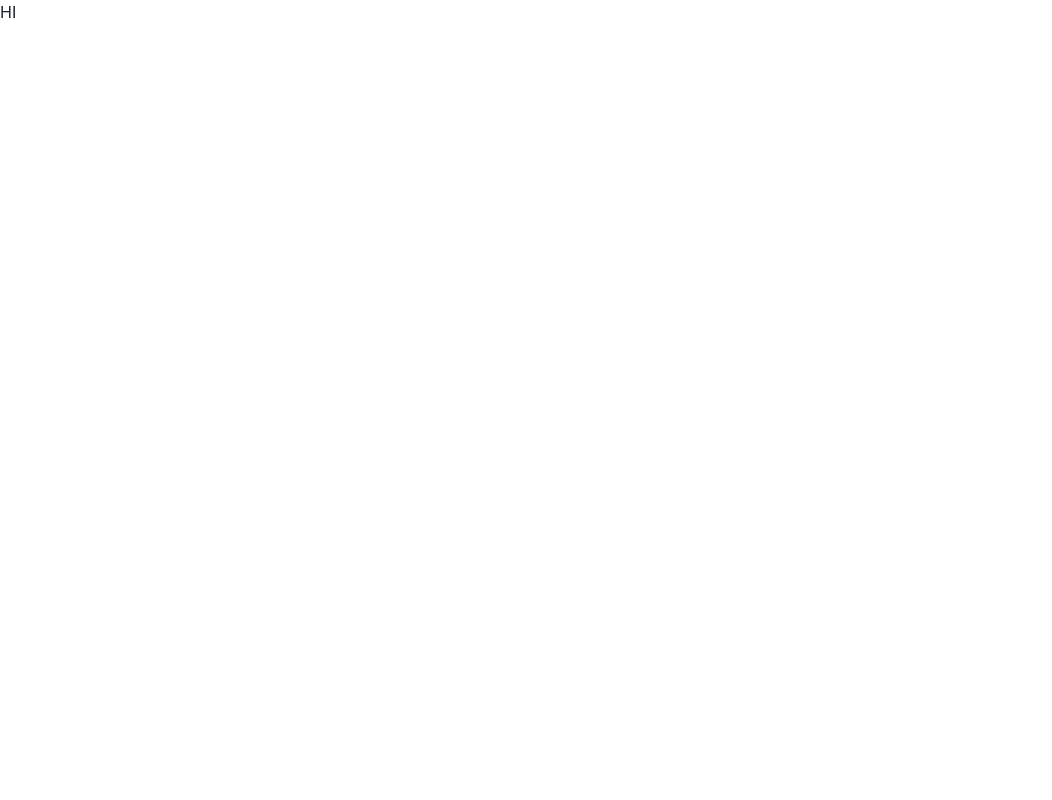
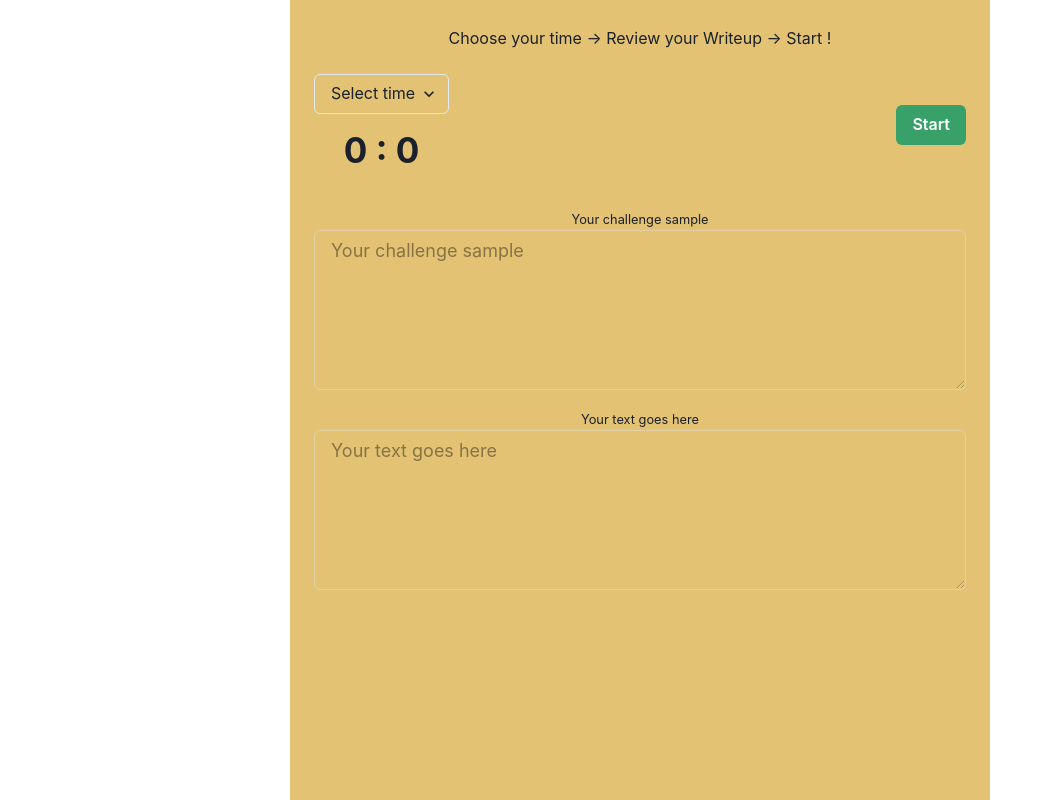
Before and after one commit to oreakinwole/simple-typing-skills, a Next.js app: page / in a window 1280 px wide. Shown: the whole page, without its empty margins (0-1052 px from the left). Built offline with nearby package versions, Linux system fonts and the light colour scheme.

Commit message:
feat: index page

```diff
--- a/pages/index.js
+++ b/pages/index.js
@@ -1,3 +1,152 @@
+import { Box, Button } from "@chakra-ui/react";
+import { useState } from "react";
+import { useTimer } from "react-timer-hook";
+import TextInput from "../components/TextInput";
+import Timer from "../components/Timer";
+import TimeUpModal from "../components/TimeUpModal";
+import homestyle from "../styles/Home.module.css";
+
 export default function Home() {
-  return <div>HI</div>;
+  const [isModalOpen, setIsModalOpen] = useState(false);
+  const [startTimeValue, setStartTimeValue] = useState(0);
+
+  const [writeUp, setWriteUp] = useState("");
+  const [userInput, setUserInput] = useState("");
+
+  let points = 0;
+  let totalAvailablePoints = writeUp ? writeUp.length : 0;
+
+  const challengeArray = writeUp ? writeUp.split(" ") : [];
+
+  const fmtTime = new Date();
+  fmtTime.setSeconds(fmtTime.getSeconds() + 60 * startTimeValue);
+
+  const {
+    minutes,
+    seconds,
+    isRunning,
+    // start: startTimer,
+    resume: resumeTimer,
+    pause: pauseTimer,
+    restart: restartTimer,
+  } = useTimer({
+    expiryTimestamp: fmtTime,
+    autoStart: false,
+    onExpire: () => {
+      console.info("IS EXPIREDDDDD");
+    },
+  });
+
+  const handleStartTest = () => {
+    if (startTimeValue) resumeTimer();
+  };
+
+  const handleResetTest = (tValue = startTimeValue) => {
+    const fmtTime2 = new Date();
+    fmtTime2.setSeconds(fmtTime2.getSeconds() + 60 * tValue);
+    restartTimer(fmtTime2);
+    pauseTimer();
+  };
+
+  const handleSubmitTest = () => {
+    handleResetTest();
+    calculateFinalScore();
+    setIsModalOpen(true);
+  };
+
+  const calculateFinalScore = () => {};
+
+  const handleWriteUpInput = (paragraph) => {
+    setWriteUp(paragraph);
+  };
+
+  // space key should add to this value
+  let currentIndex = 0;
+
+  // TODO::   Fix this function
+  const setAccumPoints = () => {
+    if (userInput.trim().split(" ").length === 1) {
+      // console.log(challengeArray[currentIndex].trim().toLocaleLowerCase());
+
+      userInput.trim().toLocaleLowerCase() ===
+        challengeArray[currentIndex].trim().toLocaleLowerCase() &&
+        (points += 1);
+      console.info("YOUR POINT SO FAR", points);
+      return;
+    }
+
+    userInput.trim().toLocaleLowerCase() ===
+      challengeArray[currentIndex].trim().toLocaleLowerCase() && (points += 1);
+
+    if (
+      userInput.trim().split(" ")[currentIndex].toLocaleLowerCase() ===
+      challengeArray[currentIndex].trim().toLocaleLowerCase()
+    )
+      points += 1;
+    console.info("YOUR POINT SO FAR", points);
+  };
+
+  const handleOnKeyUp = (key) => {
+    if (key === " ") {
+      setAccumPoints();
+      currentIndex += 1;
+    }
+  };
+
+  const handleUserInput = (val) => {
+    setUserInput(val);
+  };
+
+  return (
+    <>
+      <div className={homestyle.main_wrapper}>
+        <TimeUpModal
+          isModalOpen={isModalOpen}
+          setIsModalOpen={setIsModalOpen}
+          points={points}
+          totalAvailablePoints={totalAvailablePoints}
+        />
+
+        <h3>Choose your time &rarr; Review your Writeup &rarr; Start !</h3>
+        <br />
+
+        <Box
+          d="flex"
+          justifyContent="space-between"
+          alignItems="center"
+          mb={30}
+        >
+          <Timer
+            minutes={minutes}
+            seconds={seconds}
+            setStartTimeValue={setStartTimeValue}
+            handleResetTest={handleResetTest}
+          />
+
+          <Button
+            colorScheme="green"
+            type="button"
+            onClick={() => (isRunning ? handleSubmitTest() : handleStartTest())}
+          >
+            {isRunning ? "Finish " : "Start"}
+          </Button>
+        </Box>
+
+        <TextInput
+          heading="Your challenge sample"
+          handleWriteUpInput={handleWriteUpInput}
+          handleUserInput={() => {}}
+          handleOnKeyUp={() => {}}
+          startTimeValue={startTimeValue}
+        />
+        <TextInput
+          heading="Your text goes here"
+          handleUserInput={handleUserInput}
+          handleWriteUpInput={() => {}}
+          handleOnKeyUp={handleOnKeyUp}
+          startTimeValue={startTimeValue}
+        />
+      </div>
+    </>
+  );
 }
```
